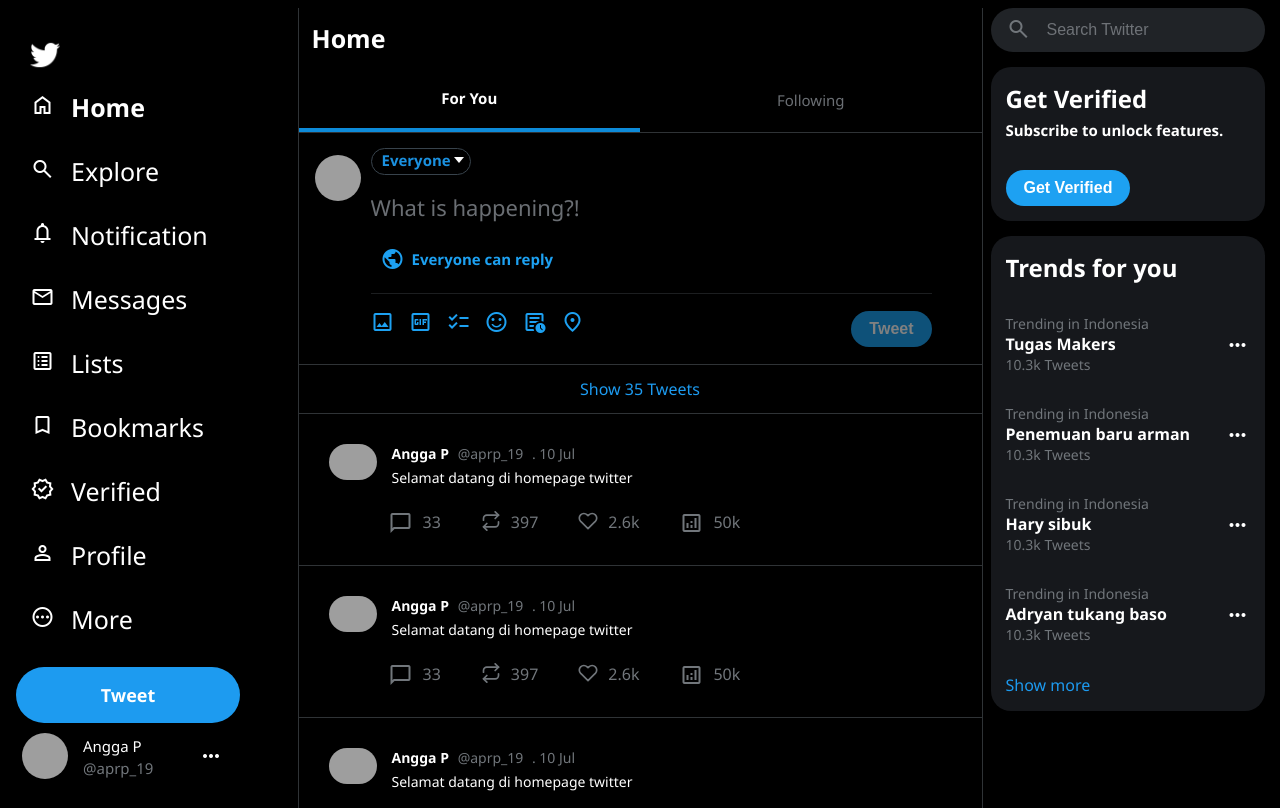
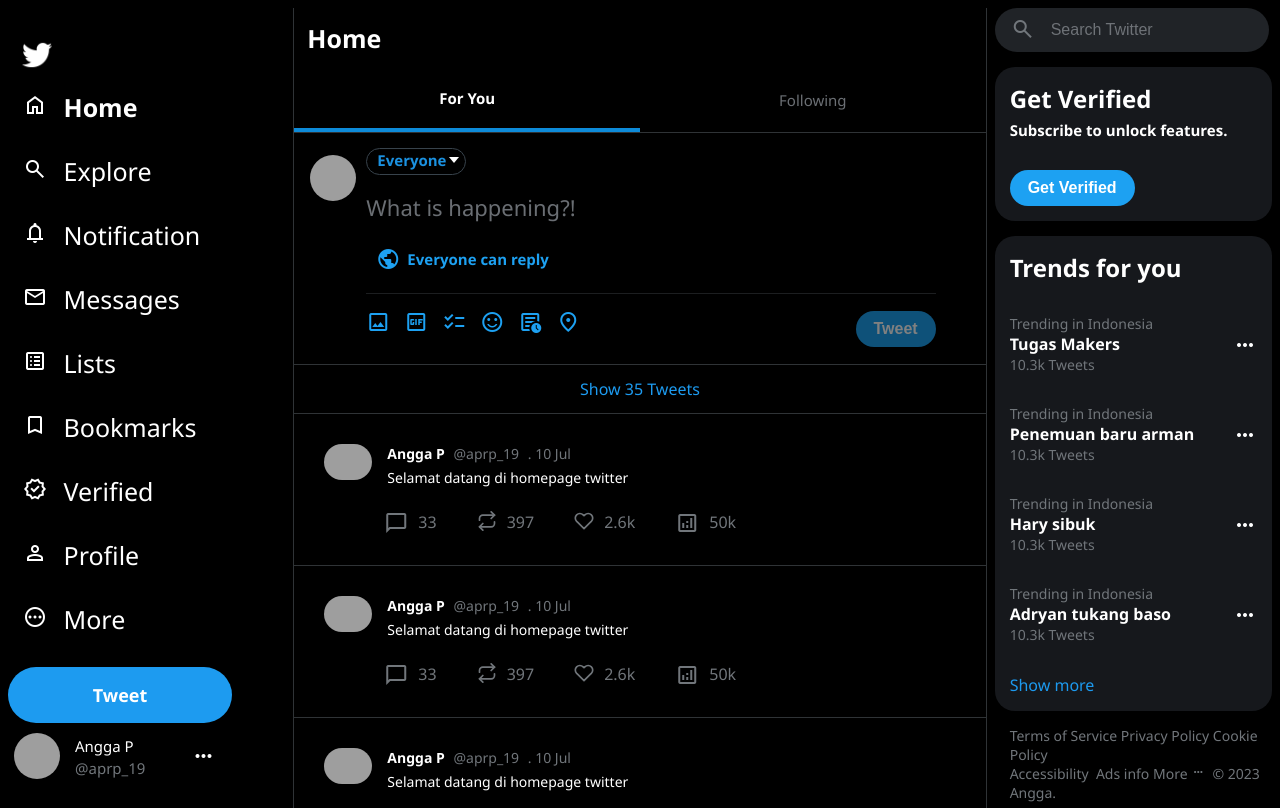
Before and after one commit to aprp19/Homework_NativeFrontend, a plain HTML site: page index.html in a window 1280 px wide. Shown: the top 808 px of the page. Drawn offline with nearby package versions, Linux system fonts and the light colour scheme; grey boxes are pictures that could not be loaded.

Commit message:
Add Footer and Copyright
Took 22 minutes

```diff
--- a/index.html
+++ b/index.html
@@ -358,6 +358,13 @@
                 </span>
             </div>
         </div>
+
+        <div class="right-footer-wrapper">
+            <div class="footer">
+                <span><a href="#">Terms of Service</a>&nbsp;<a href="#">Privacy Policy</a>&nbsp;<a href="#">Cookie Policy</a></span>
+                <span><a href="#">Accessibility </a>&nbsp;<a href="#">Ads info</a>&nbsp;<a href="#">More <span class="material-symbols-outlined icon" style="display: unset">more_horiz</span></a>&nbsp; &copy; 2023 Angga.</span>
+            </div>
+        </div>
     </div>
 </section>
 
--- a/style.css
+++ b/style.css
@@ -5,7 +5,7 @@ body {
     justify-content: center;
     background-color: black;
     font-family: "Segoe UI", sans-serif;
-    overflow: hidden;
+    /*overflow: hidden;*/
 }
 
 .layout {
@@ -595,3 +595,31 @@ html.wf-active .profile-image-figure .profile-author-title {
     border-bottom-left-radius: 20px;
     border-bottom-right-radius: 20px;
 }
+
+/**/
+.right-footer-wrapper {
+    display: block;
+    padding-top: 15px;
+    width: 100%;
+    margin-right: 15px;
+}
+
+.right-footer-wrapper .footer {
+    padding-left: 15px;
+    width: 100%;
+}
+
+.right-footer-wrapper .footer span{
+    color: #71767b;
+    display: block;
+    font-size: 14px;
+}
+
+.right-footer-wrapper .footer a{
+    color: inherit;
+    text-decoration: none;
+}
+.right-footer-wrapper .footer a:hover{
+    color: inherit;
+    text-decoration: underline;
+}
```
